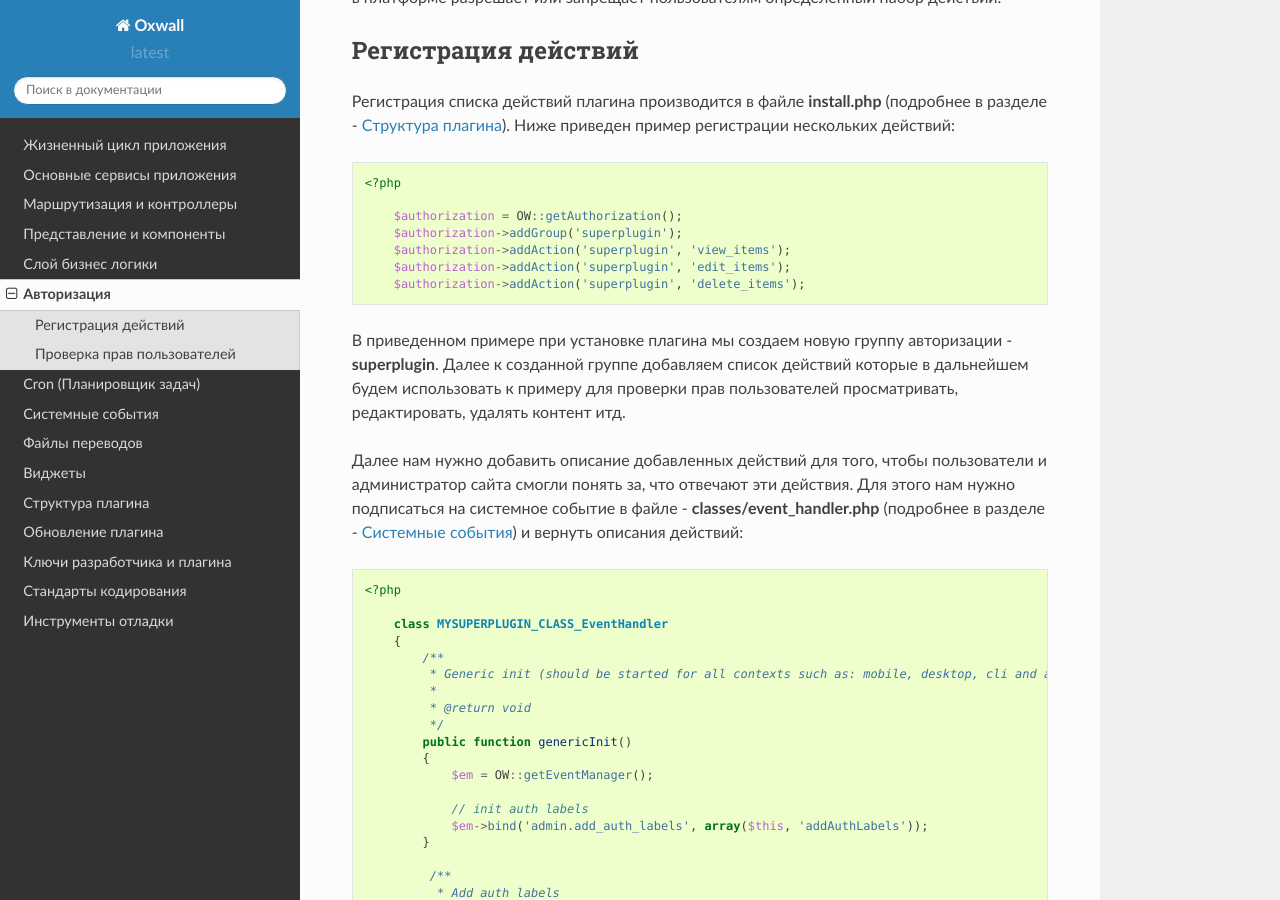
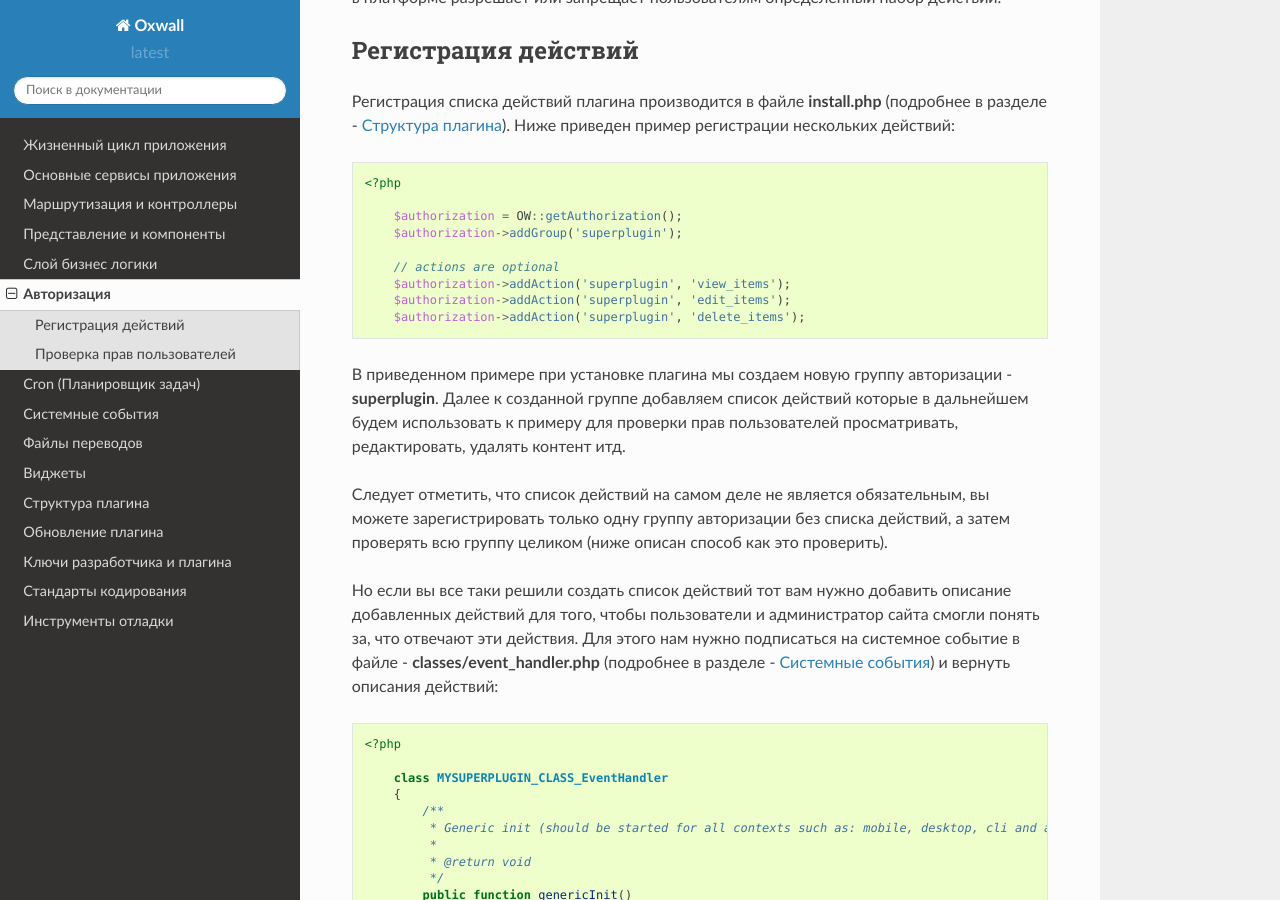
Before and after one commit to oxwall/docs-tech-ru, a Sphinx documentation site: the page built from docs/source/authorization.rst, in a window 1280 px wide and 900 px high, scrolled down 198 px. Built offline with Sphinx 7.4.7 and the Read the Docs theme 2.0.0, drawn with Linux system fonts in a browser that asks for light colours; some of the changed text lies outside the part shown.

Commit message:
a few corrections

```diff
--- a/docs/source/authorization.rst
+++ b/docs/source/authorization.rst
@@ -19,6 +19,8 @@
 
         $authorization = OW::getAuthorization();
         $authorization->addGroup('superplugin');
+
+        // actions are optional
         $authorization->addAction('superplugin', 'view_items');
         $authorization->addAction('superplugin', 'edit_items');
         $authorization->addAction('superplugin', 'delete_items');
@@ -27,7 +29,11 @@
 Далее к созданной группе добавляем список действий которые в дальнейшем будем использовать к примеру
 для проверки прав пользователей просматривать, редактировать, удалять контент итд.
 
-Далее нам нужно добавить описание добавленных действий для того, чтобы пользователи и администратор сайта смогли понять за, что отвечают эти действия.
+Следует отметить, что список действий на самом деле не является обязательным, вы можете зарегистрировать только одну группу авторизации без списка действий,
+а затем проверять всю группу целиком (ниже описан способ как это проверить).
+
+Но если вы все таки решили создать список действий тот вам нужно
+добавить описание добавленных действий для того, чтобы пользователи и администратор сайта смогли понять за, что отвечают эти действия.
 Для этого нам нужно подписаться на системное событие в файле - **classes/event_handler.php** (подробнее в разделе - :ref:`system-vents-label`) и вернуть описания действий:
 
 .. code-block:: php
@@ -90,3 +96,19 @@
             $errorMessage = BOL_AuthorizationService::getInstance()->getActionStatus('superplugin', 'view_items');
             throw new AuthorizationException($errorMessage['msg']);
         }
+
+Если вы хотите проверить является ли текущий пользователь модератором (т.е человеком которому разрешены все действия в группе авторизации)
+можно сделать проверку не указывая конкретного действия, к примеру:
+
+.. code-block:: php
+
+    <?php
+
+        // is current user a moderator of the "superplugin" ?
+        $isModerator = OW::getUser()->isAuthorized('superplugin');
+
+        // a person who allowed to do any actions in the "superplugin" auth group
+        if ( $isModerator )
+        {
+            // do some logic
+        }
```
